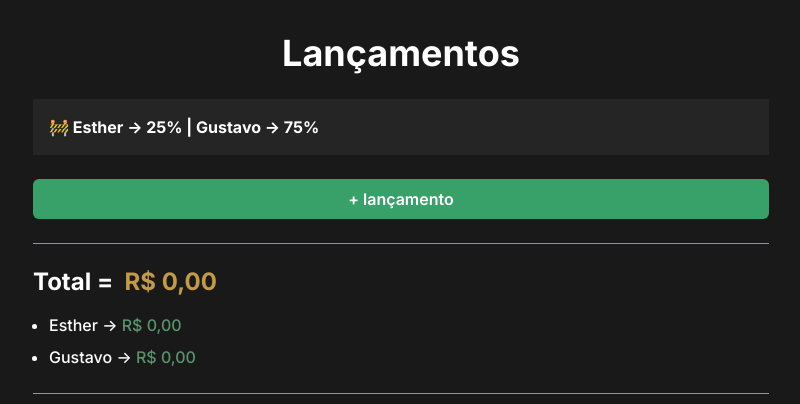
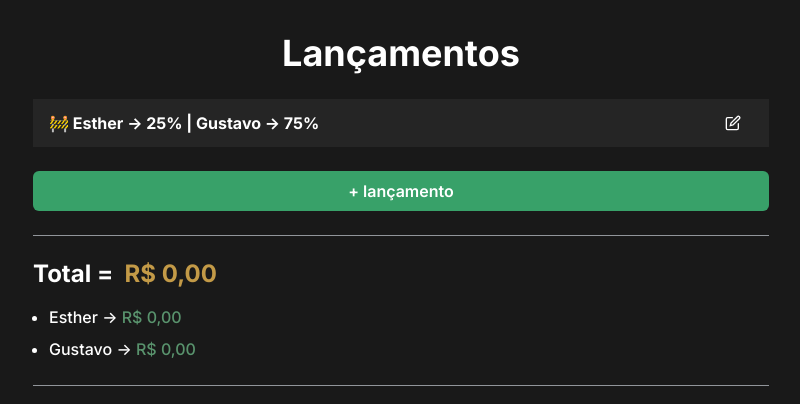
Before and after one commit to Futhememe/expense-divider, a Next.js app: page / in a window 1280 px wide. Shown: the top 404 px of the page, without its empty margins (239-1039 px from the left). Built offline with nearby package versions, Linux system fonts and the light colour scheme.

Commit message:
🚧 new icon to edit percentage

```diff
--- a/src/components/Percentage.tsx
+++ b/src/components/Percentage.tsx
@@ -1,9 +1,28 @@
-import { Flex, Text } from "@chakra-ui/react";
+import { EditIcon } from "@chakra-ui/icons";
+import { Flex, IconButton, Text, Tooltip } from "@chakra-ui/react";
 
 export const Percentage = () => {
   return (
-    <Flex w="100%" bgColor="#252525" p="1rem">
-      <Text fontWeight="bold">🚧 Esther -&gt; 25% | Gustavo -&gt; 75%</Text>
-    </Flex>
+    <Tooltip
+      label="Clique no icone ao lado para editar as porcentagens e nomes"
+      placement="bottom-start"
+    >
+      <Flex
+        w="100%"
+        bgColor="#252525"
+        py="0.25rem"
+        px="1rem"
+        alignItems="center"
+        justifyContent="space-between"
+      >
+        <Text fontWeight="bold">🚧 Esther -&gt; 25% | Gustavo -&gt; 75%</Text>
+        <IconButton
+          colorScheme="transparent"
+          aria-label="edit expense"
+          icon={<EditIcon />}
+          onClick={() => {}}
+        />
+      </Flex>
+    </Tooltip>
   );
 };
```
